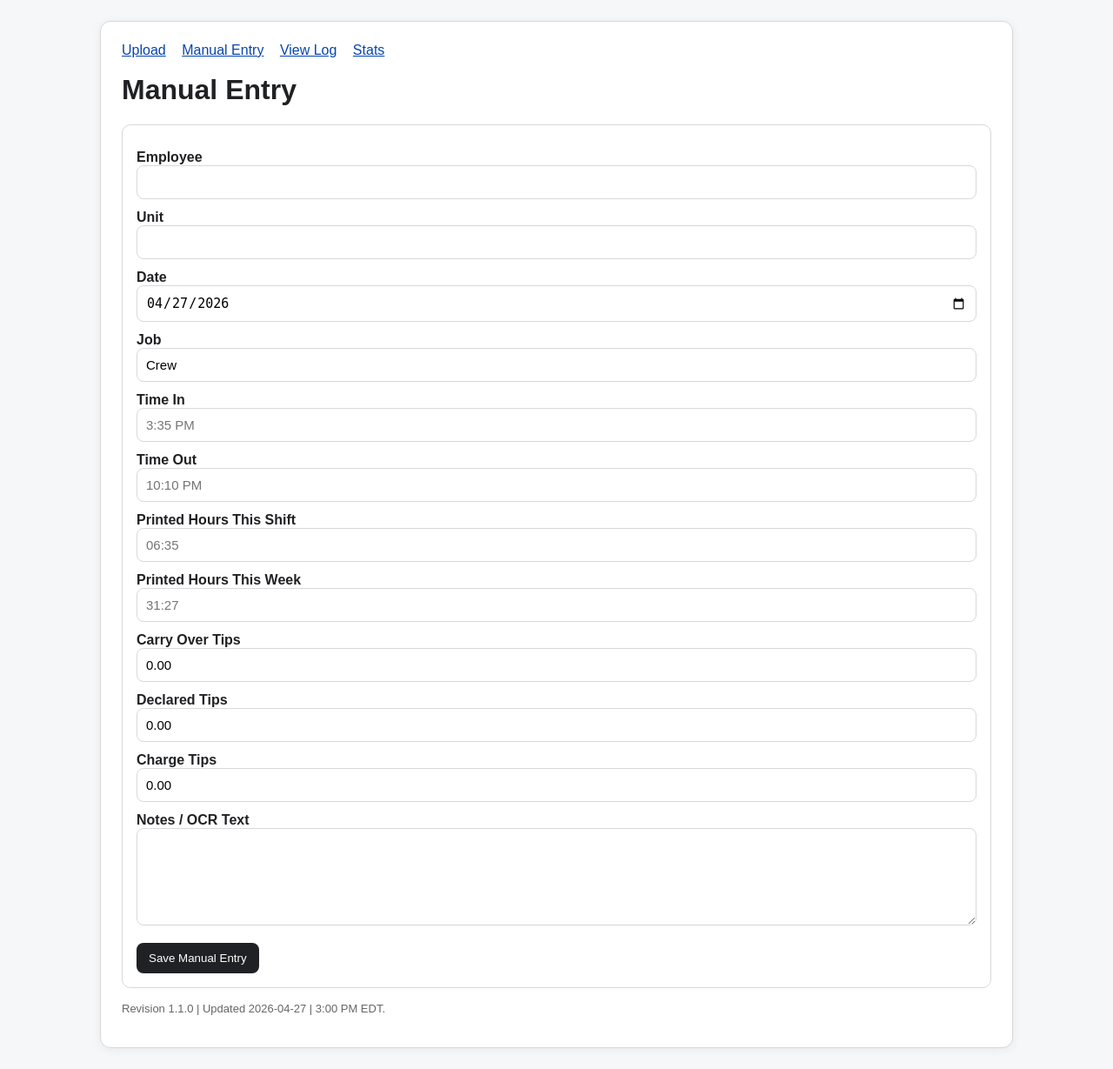
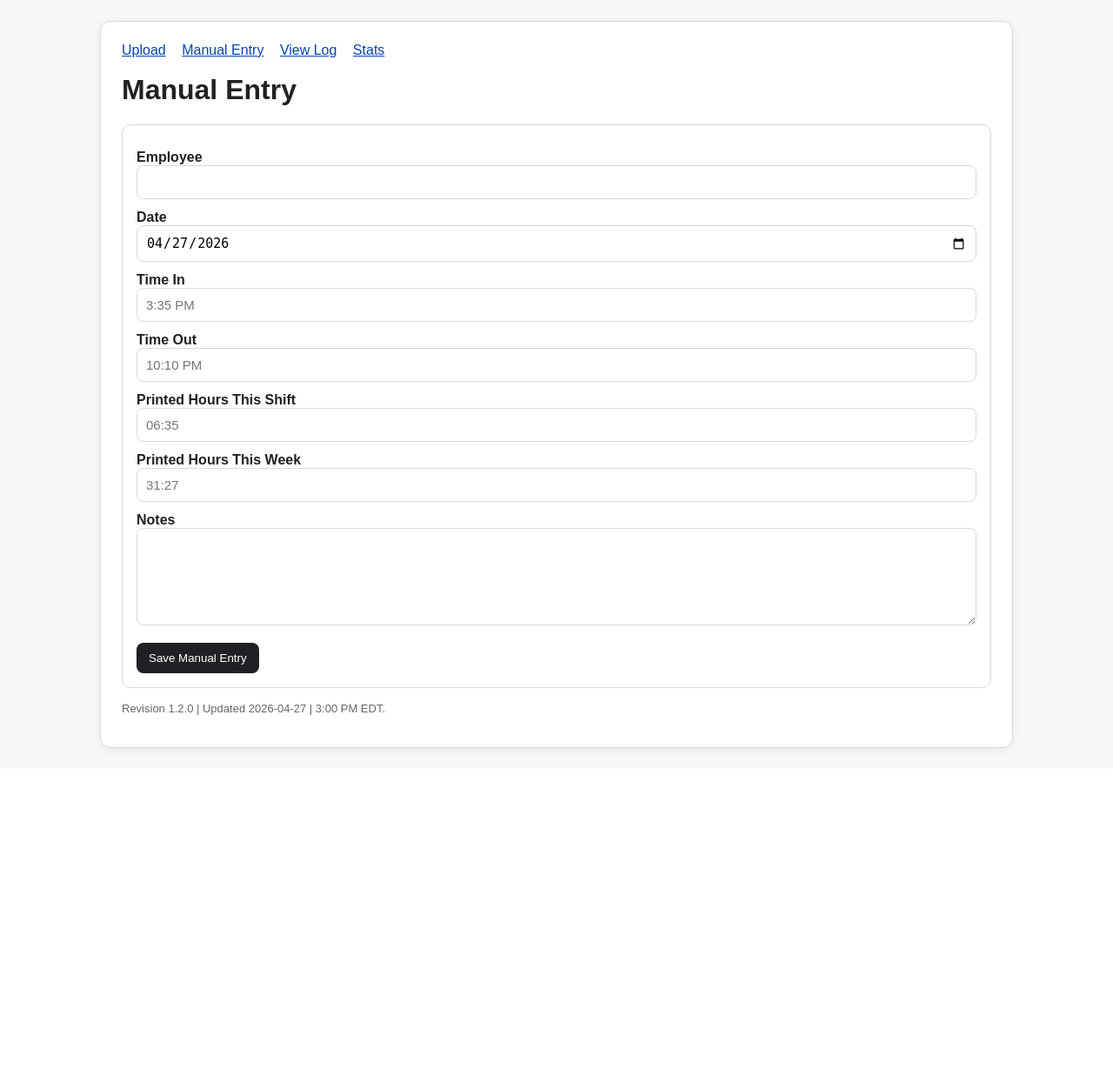
Before and after one commit to jasrasr/website, a PHP site: page /manual.php in a window 1280 px wide. Shown: the whole page at 87% size. After the commit the page ends 866 px from the top, so only its background shows below. Run offline with PHP 8.4, Linux system fonts and the light colour scheme.

Commit message:
Remove unused fields: unit, job, and all tip fields (v1.2.0)
- review.php, manual.php: remove unit, job, carry_over_tips, declared_tips, charge_tips inputs
- save_entry.php: remove those fields from saved entry
- config.php: remove from parseClockSlipText defaults and OCR parsing; bump to 1.2.0
- README.md: update parsed fields table and revision history

Co-Authored-By: Claude Sonnet 4.6 <noreply@anthropic.com>

```diff
--- a/how-much-time-worked/config.php
+++ b/how-much-time-worked/config.php
@@ -1,7 +1,7 @@
 <?php
 /*
     Timeclock Photo Logger
-    Revision: 1.1.0
+    Revision: 1.2.0
     Author: Jason Lamb (with help from Claude Code CLI)
     Created: 2026-04-27
     Modified: 2026-04-27
@@ -9,6 +9,7 @@
     Changelog:
     1.0.0 initial release
     1.1.0 per-employee JSON files instead of single hours.json
+    1.2.0 remove unused fields: unit, job, carry_over_tips, declared_tips, charge_tips
 */
 
 declare(strict_types=1);
@@ -16,7 +17,7 @@ declare(strict_types=1);
 date_default_timezone_set('America/New_York');
 
 const APP_NAME = 'Timeclock Photo Logger';
-const APP_REVISION = '1.1.0';
+const APP_REVISION = '1.2.0';
 const APP_UPDATED = '2026-04-27';
 
 const DATA_DIR = __DIR__ . '/data';
@@ -168,30 +169,17 @@ function parseClockSlipText(string $text): array
     $clean = preg_replace('/\r\n|\r/', "\n", $text);
 
     $result = [
-        'unit' => '',
         'date' => date('Y-m-d'),
         'employee' => '',
-        'job' => '',
         'time_in' => '',
         'time_out' => '',
         'printed_shift_hours' => '',
         'printed_week_hours' => '',
-        'carry_over_tips' => '0.00',
-        'declared_tips' => '0.00',
-        'charge_tips' => '0.00',
         'ocr_text' => $text,
     ];
 
-    if (preg_match('/Unit\s*#?\s*(\d+)/i', $clean, $m)) {
-        $result['unit'] = $m[1];
-    }
-
     if (preg_match('/(\d{1,2}\/\d{1,2}\/\d{4})/', $clean, $m)) {
         $result['date'] = normalizeDateInput($m[1]);
-    }
-
-    if (preg_match('/Job\s*:\s*([^\n]+)/i', $clean, $m)) {
-        $result['job'] = trim($m[1]);
     }
 
     if (preg_match('/Time\s*in\s*:\s*([^\n]+)/i', $clean, $m)) {
@@ -210,19 +198,7 @@ function parseClockSlipText(string $text): array
         $result['printed_week_hours'] = trim($m[1]);
     }
 
-    if (preg_match('/Carry\s*Over\s*Tips\s*:\s*\$?([0-9.]+)/i', $clean, $m)) {
-        $result['carry_over_tips'] = $m[1];
-    }
-
-    if (preg_match('/Declared\s*Tips\s*:\s*\$?([0-9.]+)/i', $clean, $m)) {
-        $result['declared_tips'] = $m[1];
-    }
-
-    if (preg_match('/Charge\s*Tips\s*:\s*\$?([0-9.]+)/i', $clean, $m)) {
-        $result['charge_tips'] = $m[1];
-    }
-
-    // Best-effort employee name: line after the date/unit/header area and before Job.
+    // Best-effort employee name: line after the date/header area and before Time In.
     $lines = array_values(array_filter(array_map('trim', explode("\n", $clean))));
     foreach ($lines as $line) {
         if (preg_match('/^[A-Z][a-z]+\s+[A-Z][a-z]+$/', $line) && !preg_match('/Employee|Clock|Unit|Job|Time|Hours|Tips/i', $line)) {
--- a/how-much-time-worked/manual.php
+++ b/how-much-time-worked/manual.php
@@ -4,17 +4,12 @@
 <form action="save_entry.php" method="post">
     <input type="hidden" name="source_file" value="manual-entry">
     <label>Employee</label><input name="employee" required>
-    <label>Unit</label><input name="unit">
     <label>Date</label><input type="date" name="date" value="<?= h(date('Y-m-d')) ?>" required>
-    <label>Job</label><input name="job" value="Crew">
     <label>Time In</label><input name="time_in" placeholder="3:35 PM" required>
     <label>Time Out</label><input name="time_out" placeholder="10:10 PM" required>
     <label>Printed Hours This Shift</label><input name="printed_shift_hours" placeholder="06:35">
     <label>Printed Hours This Week</label><input name="printed_week_hours" placeholder="31:27">
-    <label>Carry Over Tips</label><input name="carry_over_tips" value="0.00">
-    <label>Declared Tips</label><input name="declared_tips" value="0.00">
-    <label>Charge Tips</label><input name="charge_tips" value="0.00">
-    <label>Notes / OCR Text</label><textarea name="ocr_text" rows="5"></textarea>
+    <label>Notes</label><textarea name="ocr_text" rows="5"></textarea>
     <button type="submit">Save Manual Entry</button>
 </form>
 </div>
--- a/how-much-time-worked/review.php
+++ b/how-much-time-worked/review.php
@@ -17,16 +17,11 @@ include __DIR__ . '/header.php';
     <form action="save_entry.php" method="post">
         <input type="hidden" name="source_file" value="<?= h($file) ?>">
         <label>Employee</label><input name="employee" value="<?= h($data['employee']) ?>" required>
-        <label>Unit</label><input name="unit" value="<?= h($data['unit']) ?>">
         <label>Date</label><input type="date" name="date" value="<?= h($data['date']) ?>" required>
-        <label>Job</label><input name="job" value="<?= h($data['job']) ?>">
         <label>Time In</label><input name="time_in" value="<?= h($data['time_in']) ?>" placeholder="3:35 PM" required>
         <label>Time Out</label><input name="time_out" value="<?= h($data['time_out']) ?>" placeholder="10:10 PM" required>
         <label>Printed Hours This Shift</label><input name="printed_shift_hours" value="<?= h($data['printed_shift_hours']) ?>" placeholder="06:35">
         <label>Printed Hours This Week</label><input name="printed_week_hours" value="<?= h($data['printed_week_hours']) ?>" placeholder="31:27">
-        <label>Carry Over Tips</label><input name="carry_over_tips" value="<?= h($data['carry_over_tips']) ?>">
-        <label>Declared Tips</label><input name="declared_tips" value="<?= h($data['declared_tips']) ?>">
-        <label>Charge Tips</label><input name="charge_tips" value="<?= h($data['charge_tips']) ?>">
         <label>OCR Text</label><textarea name="ocr_text" rows="8"><?= h($data['ocr_text']) ?></textarea>
         <button type="submit">Save to JSON Log</button>
     </form>
--- a/how-much-time-worked/save_entry.php
+++ b/how-much-time-worked/save_entry.php
@@ -23,9 +23,7 @@ $printedShiftMinutes = parsePrintedHoursToMinutes($printedShift);
 $entry = [
     'id' => bin2hex(random_bytes(8)),
     'employee' => trim($_POST['employee'] ?? ''),
-    'unit' => trim($_POST['unit'] ?? ''),
     'date' => $date,
-    'job' => trim($_POST['job'] ?? ''),
     'time_in' => $timeIn,
     'time_out' => $timeOut,
     'shift_minutes' => $shiftMinutes,
@@ -33,9 +31,6 @@ $entry = [
     'printed_shift_hours' => $printedShift,
     'printed_shift_minutes' => $printedShiftMinutes,
     'printed_week_hours' => trim($_POST['printed_week_hours'] ?? ''),
-    'carry_over_tips' => (float)($_POST['carry_over_tips'] ?? 0),
-    'declared_tips' => (float)($_POST['declared_tips'] ?? 0),
-    'charge_tips' => (float)($_POST['charge_tips'] ?? 0),
     'source_file' => basename($_POST['source_file'] ?? ''),
     'ocr_text' => trim($_POST['ocr_text'] ?? ''),
     'review_warning' => ($printedShiftMinutes !== null && $printedShiftMinutes !== $shiftMinutes)
```
Also changed, not shown: how-much-time-worked/README.md.
